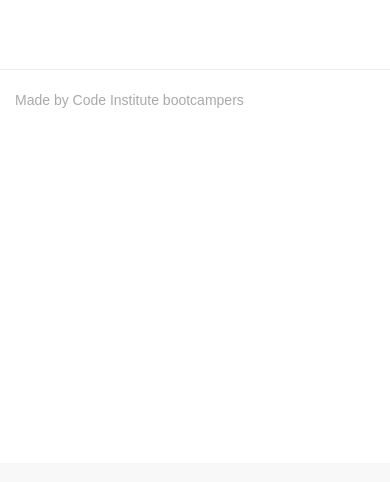
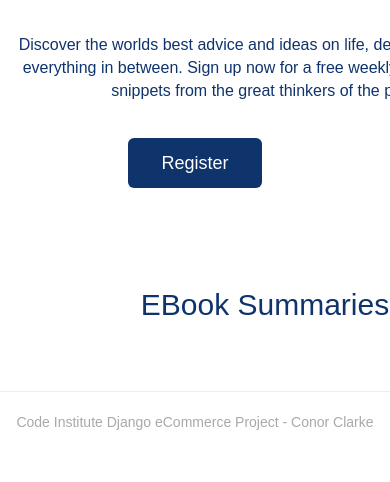
Before and after one commit to devex76/django-ecommerce-project, a Django app: page / in a window 390 px wide; the page is wider, and only the part inside the window is pictured. Shown: the part 381-863 px from the top of that part. Before the commit the page ends 489 px from the top of that part, so only its background shows below. Run offline with Django 3.2, Linux system fonts and the light colour scheme; data that the repository does not hold is empty; some libraries are stand-ins or nearby versions; grey boxes are pictures that could not be loaded.

Commit message:
register

```diff
--- a/products/templates/products.html
+++ b/products/templates/products.html
@@ -1,5 +1,15 @@
 {% extends "base.html" %}
 {% block content %}
+    <div class="call">
+       <div class="call-to-action">
+            Discover the worlds best advice and ideas on life, death, success and everything in between.
+            Sign up now for a free weekly newsletter with snippets from the great thinkers of the past.
+        </div>
+        <a class="btn btn-register btn-call">Register</a>
+    </div>
+    <div>
+        <h2 class="ebook">EBook Summaries</h2>
+    </div>
     <div class="row row-flex">
         {% for product in products %}
 
--- a/static/css/custom.css
+++ b/static/css/custom.css
@@ -72,6 +72,63 @@ caption p {
     height: 300px;
 }
 
+.row-color {
+    background-color: #e6e6e6;
+}
+
+.checkout-padding {
+    padding: 10px;
+}
+
+.call-to-action {
+    font-size: 16px;
+    color: #0F346C;
+    font-weight: 400;
+    text-align: center;
+    width: 500px;
+    margin-left: auto;
+    margin-right: auto;
+    margin-bottom: 35px;
+}
+
+.call {
+    padding-top: 35px;
+    vertical-align: baseline;
+    text-align: center;
+    margin-bottom: 100px;
+}
+
+.btn-call {
+    border-radius: 6px;
+}
+
+.btn-register {
+    font-size: 18px;
+    line-height: 50.7px;
+    height: 50.7px;
+    padding: 0 33px;
+    margin: 0 auto;
+    text-decoration: none;
+    border: 0px;
+    font-weight: 500;
+    text-align: center;
+    color: #fff;
+    background-color: #0F346C;
+    outline: none;
+    cursor: pointer;
+    position: relative;
+}
+
+.ebook {
+    font-size: 30px;
+    font-weight: 400;
+    width: 500px;
+    color: #0F346C;
+    margin-left: auto;
+    margin-right: auto;
+    text-align: center;
+}
+
 @media screen and (max-width: 700px) {
   .navbar-header {
       float: none;
@@ -110,4 +167,13 @@ caption p {
   .collapse.in{
       display:block !important;
   }
+
+  .row-color {
+    background-color: #e6e6e6;
+    }
+
+    .checkout-padding {
+        padding: 10px;
+    }
+
 }
--- a/templates/base.html
+++ b/templates/base.html
@@ -30,7 +30,7 @@
             <div id="navbar" class="navbar-collapse collapse">
                 <ul class="nav navbar-nav navbar-right">
                     {% if user.is_authenticated %}
-                        <li><a href="{% url 'profile' %}"><i class="fa fa-user"></i> Profile</a></li>
+                        <li><a href="{% url 'profile' %}"><i class="fa fa-user"></i>  Profile</a></li>
                         <li><a href="{% url 'logout' %}"><i class="fa fa-sign-out"></i> Log Out</a></li>
                     {%  else %}
                         <li><a href="{% url 'register' %}"><i class="fa fa-user-plus"></i> Register</a></li>
@@ -67,8 +67,8 @@
         {% block content %} {% endblock %}
     </div>
     <footer>
-        <div class="container">
-            <p>Made by Code Institute bootcampers</p>
+        <div class="container text-center">
+            <p>Code Institute Django eCommerce Project - Conor Clarke</p>
         </div>
     </footer>
 </body>
```
Also changed, not shown: cart/templates/cart.html (+7 -6 lines).
